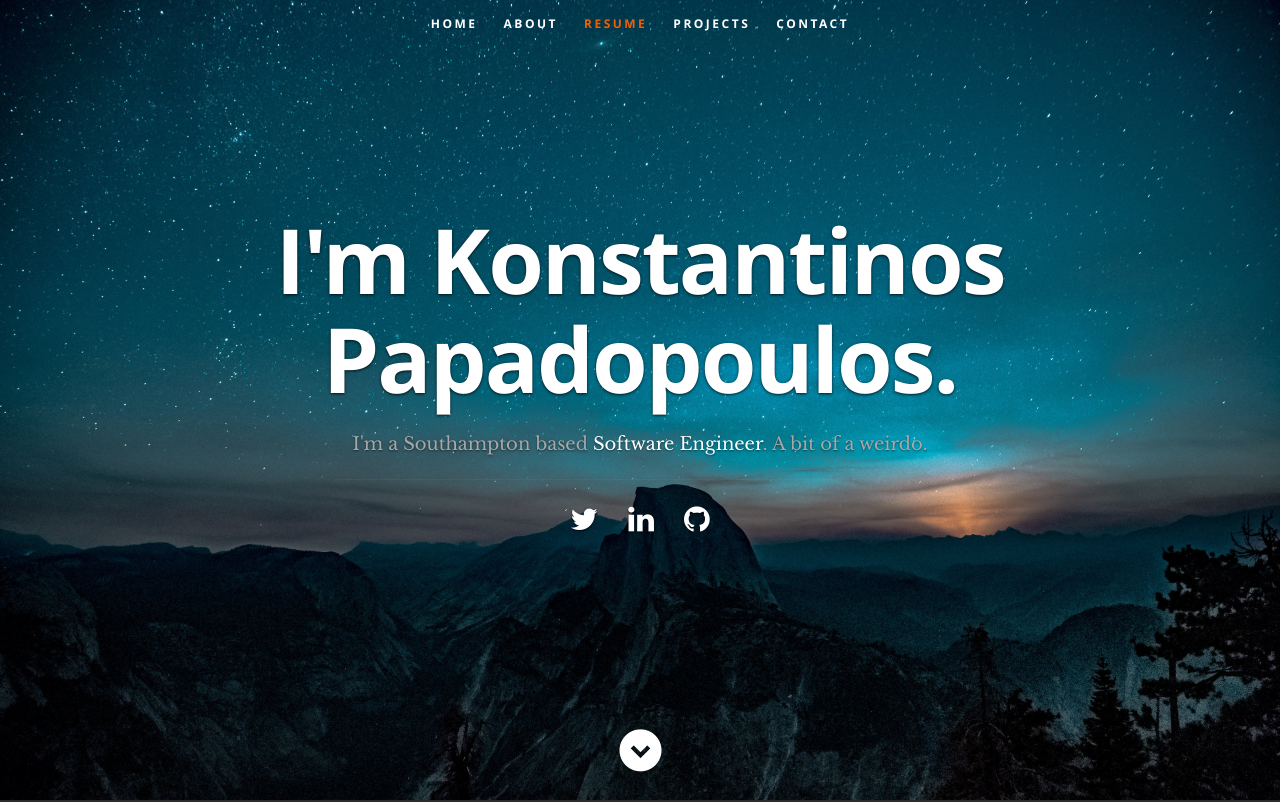
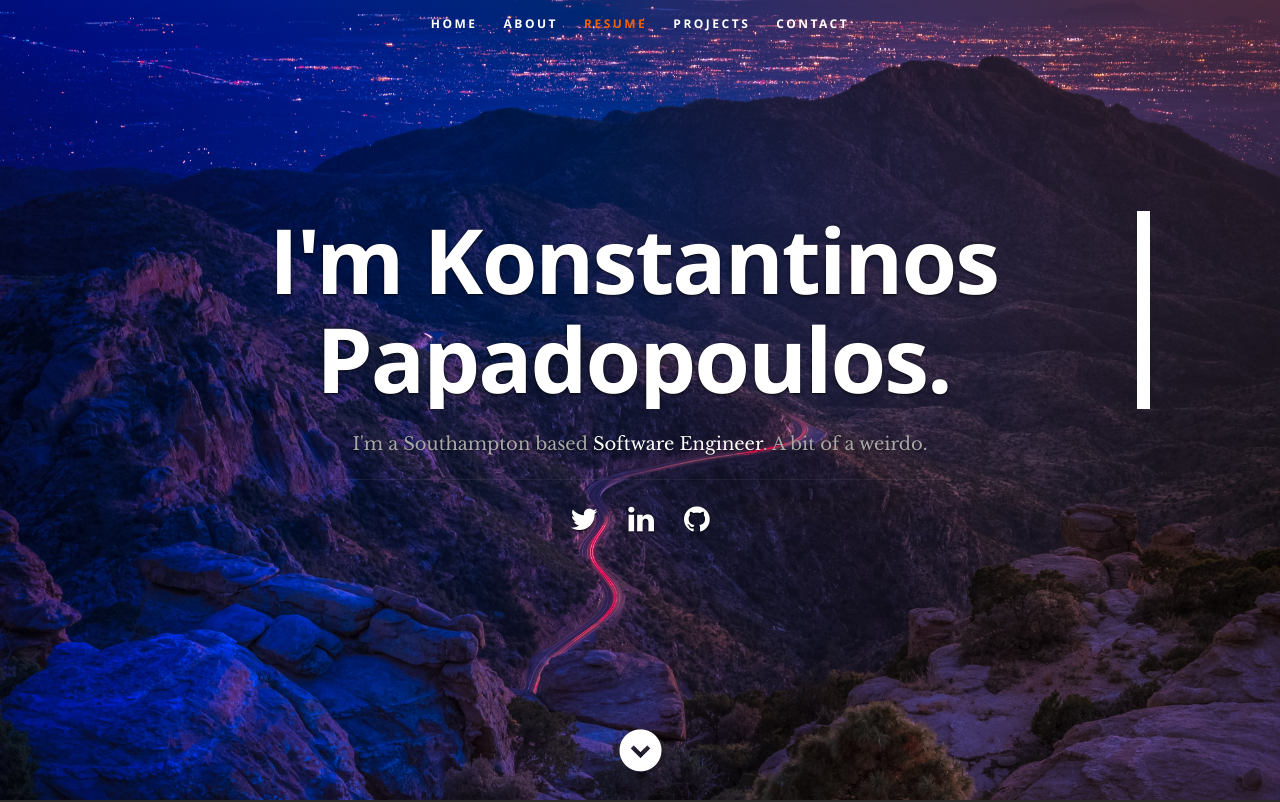
Before and after one commit to KonstantinosPapadopoulos/personal-website, a React (Create React App) app: page / in a window 1280 px wide. Shown: the top 802 px of the page. Built offline with nearby package versions, Linux system fonts and the light colour scheme.

Commit message:
changed background image and added typewriter effect

```diff
--- a/package.json
+++ b/package.json
@@ -7,7 +7,9 @@
     "react": "^16.2.0",
     "react-dom": "^16.2.0",
     "react-ga": "^2.3.5",
-    "react-scripts": "1.0.17"
+    "react-scripts": "1.0.17",
+    "react-typing-animation": "^1.6.2",
+    "react-typing-effect": "^2.0.2"
   },
   "scripts": {
     "start": "react-scripts start",
--- a/public/css/layout.css
+++ b/public/css/layout.css
@@ -33,7 +33,7 @@ header {
    height: 800px;
    min-height: 500px;
    width: 100%;
-   background: #161415 url(../images/header-background.jpg) no-repeat top center;
+   background: #161415 url(../images/background.jpg) no-repeat top center;
    background-size: cover !important;
 	-webkit-background-size: cover !important;
    text-align: center;
@@ -1009,3 +1009,29 @@ footer .social-links li:first-child { margin-left: 0; }
  	border-radius: 100%;
 }
 #go-top a:hover { background-color: #0F9095; }
+
+
+.typewriter h1 {
+   color: #fff;
+   font-family: monospace;
+   overflow: hidden; /* Ensures the content is not revealed until the animation */
+   border-right: .15em solid white; /* The typwriter cursor */
+   white-space: pre-wrap; /* Keeps the content on a single line */
+   margin: 0 auto; /* Gives that scrolling effect as the typing happens */
+   letter-spacing: .15em; /* Adjust as needed */
+   animation:
+     typing 3.5s steps(30, end),
+     blink-caret .5s step-end infinite;
+ }
+
+ /* The typing effect */
+ @keyframes typing {
+   from { width: 0 }
+   to { width: 100% }
+ }
+
+ /* The typewriter cursor effect */
+ @keyframes blink-caret {
+   from, to { border-color: transparent }
+   50% { border-color: white }
+ }
--- a/public/resumeData.json
+++ b/public/resumeData.json
@@ -15,7 +15,7 @@
       "zip": "SO17 3SX"
     },
     "website": "https://konstantinospapadopoulos.com",
-    "resumedownload":"https://konstantinospapadopoulos.com",
+    "resumedownload":"Resume.pdf",
     "social":[
 
       {
--- a/src/Components/About.js
+++ b/src/Components/About.js
@@ -40,7 +40,7 @@ class About extends Component {
                </div>
                <div className="columns download">
                   <p>
-                     <a href={resumeDownload} className="button"><i className="fa fa-download"></i>Download Resume</a>
+                     <a href={resumeDownload} className="button" target="_blank"><i className="fa fa-download"></i>Download Resume</a>
                   </p>
                </div>
             </div>
--- a/src/Components/Header.js
+++ b/src/Components/Header.js
@@ -1,4 +1,7 @@
 import React, { Component } from 'react';
+import ReactTypingEffect from 'react-typing-effect';
+import Typing from 'react-typing-animation';
+
 
 class Header extends Component {
   render() {
@@ -34,14 +37,25 @@ class Header extends Component {
 
       <div className="row banner">
          <div className="banner-text">
-            <h1 className="responsive-headline">I'm {name}.</h1>
+            <div className="typewriter"><h1 >I'm {name}.</h1></div>
+
+
+
+
+
             <h3>I'm a {city} based <span>{occupation}</span>. {description}.</h3>
             <hr />
+
+
             <ul className="social">
                {networks}
             </ul>
          </div>
       </div>
+
+
+
+
 
       <p className="scrolldown">
          <a className="smoothscroll" href="#about"><i className="icon-down-circle"></i></a>
```
Also changed, not shown: public/images/background.jpg (added).
